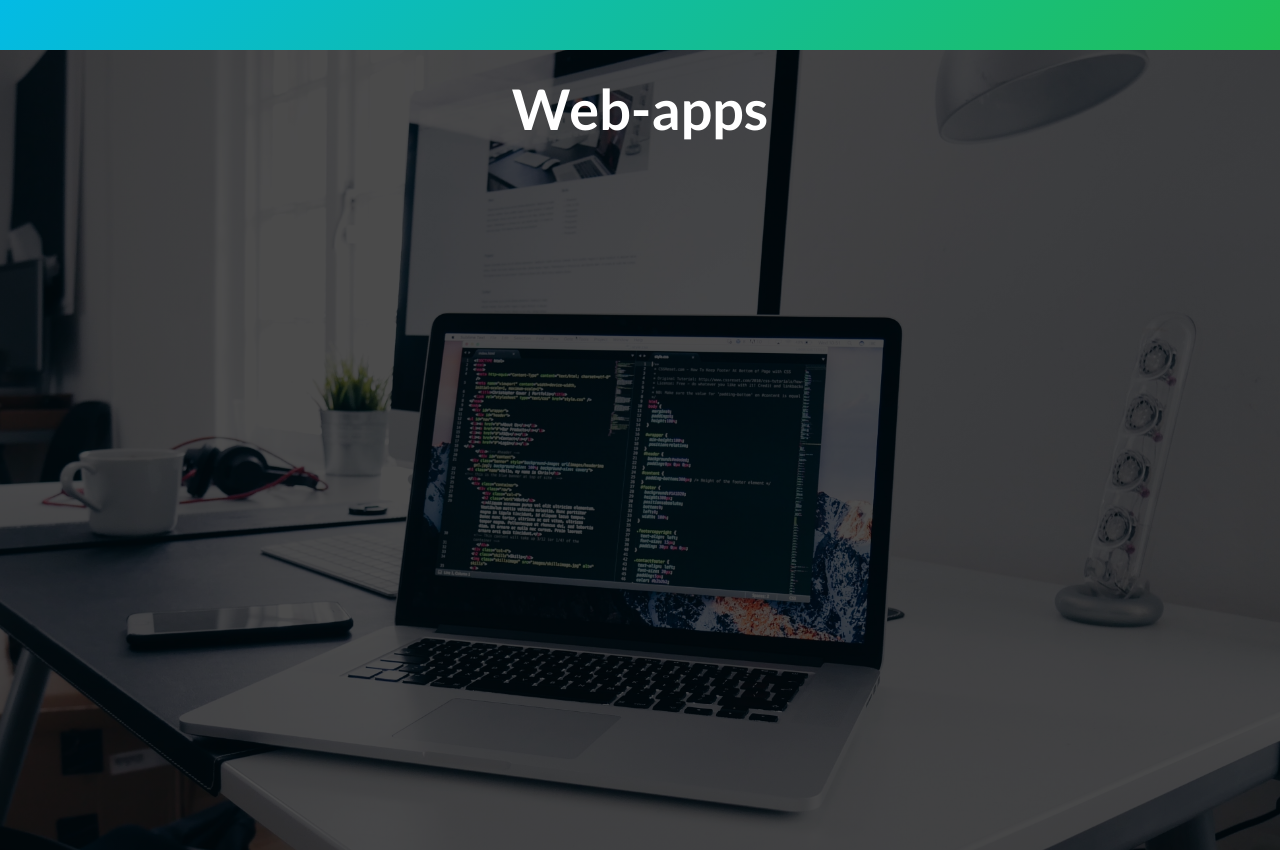
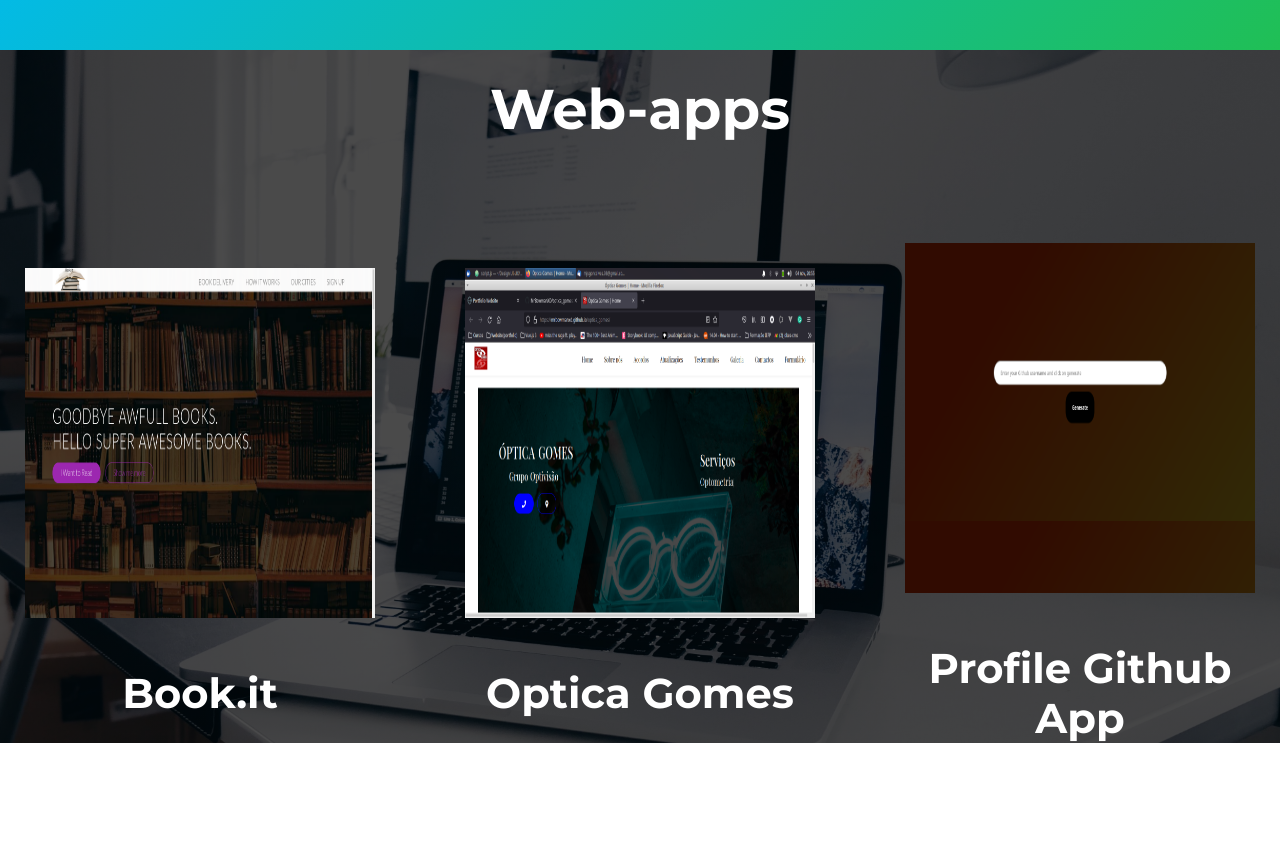
Before and after one commit to MrBowmanXD/portfolio, a plain HTML site: page index.html in a window 1280 px wide. Shown: the part 593-1443 px from the top of the page. After the commit the page ends 1336 px from the top, so only its background shows below. Drawn offline with nearby package versions, Linux system fonts and the light colour scheme.

Commit message:
updated the web-apps section

```diff
--- a/css/style.css
+++ b/css/style.css
@@ -32,6 +32,7 @@ body {
 }
 
 .portfolio_title {
+  font-family: "Montserrat", sans-serif;
   text-align: center;
   padding: 50px;
   line-height: 1.6;
@@ -39,6 +40,7 @@ body {
 
 .portfolio_subtitles {
   line-height: 1.2;
+  font-family: "Montserrat", sans-serif;
 }
 
 .logotipo {
@@ -72,6 +74,7 @@ body {
 }
 
 .btn {
+  font-family: "Montserrat", sans-serif;
   padding: 10px;
   border-radius: 50px;
   margin-top: 15px;
@@ -110,7 +113,7 @@ h1 {
 
 #typed {
   font-weight: bold;
-  font-family: "Lato", sans-serif;
+  font-family: "Montserrat", sans-serif;
   font-size: 26px;
 }
 
@@ -120,7 +123,7 @@ h1 {
   background-size: cover;
   background-position: center;
   background-attachment: fixed;
-  height: 100vh;
+  /* height: 100vh; */
 }
 
 .center {
@@ -128,9 +131,42 @@ h1 {
 }
 
 .web-apps__title {
-  font-family: "Lato", sans-serif;
+  font-family: "Montserrat", sans-serif;
   font-size: 350%;
   margin-bottom: 25px;
   padding: 25px;
   color: white;
 }
+
+.web-apps__subtitle {
+  font-family: "Montserrat", sans-serif;
+  font-size: 260%;
+  margin-top: 50px;
+  color: white;
+}
+
+.row {
+  display: flex;
+  justify-content: center;
+  align-items: center;
+  gap: 20px 40px;
+}
+
+.col-1-of-3 {
+  flex: 1 1 30%;
+  margin-top: 50px;
+}
+
+.col-1-of-3 a {
+  display: flex;
+  justify-content: center;
+  align-items: center;
+}
+
+.img__container img {
+  display: flex;
+  justify-content: center;
+  align-items: center;
+  width: 350px;
+  height: 350px;
+}
--- a/index.html
+++ b/index.html
@@ -9,6 +9,14 @@
     <link rel="preconnect" href="https://fonts.gstatic.com" crossorigin />
     <link
       href="https://fonts.googleapis.com/css2?family=Lato:wght@100;300;400;700;900&display=swap"
+      rel="stylesheet"
+    />
+    <link rel="preconnect" href="https://fonts.googleapis.com" />
+    <link rel="preconnect" href="https://fonts.gstatic.com" crossorigin />
+    <link rel="preconnect" href="https://fonts.googleapis.com" />
+    <link rel="preconnect" href="https://fonts.gstatic.com" crossorigin />
+    <link
+      href="https://fonts.googleapis.com/css2?family=Montserrat:wght@400;700;800;900&display=swap"
       rel="stylesheet"
     />
     <script src="https://cdn.jsdelivr.net/npm/typed.js@2.0.12"></script>
@@ -67,6 +75,30 @@
       <div class="center">
         <h2 class="web-apps__title">Web-apps</h2>
       </div>
+      <div class="row">
+        <div class="col-1-of-3 img__container">
+          <a target="_blank" href="https://mrbowmanxd.github.io/book.it/"
+            ><img src="./img/book_it.png" alt="Book.it application"
+          /></a>
+          <h2 class="center web-apps__subtitle">Book.it</h2>
+        </div>
+        <div class="col-1-of-3 img__container">
+          <a target="_blank" href="https://mrbowmanxd.github.io/optica_gomes/"
+            ><img src="./img/optica_gomes.png" alt="Optica Gomes Website"
+          /></a>
+          <h2 class="center web-apps__subtitle">Optica Gomes</h2>
+        </div>
+        <div class="col-1-of-3 img__container">
+          <a
+            target="_blank"
+            href="https://mrbowmanxd.github.io/profile-github-app/"
+            ><img
+              src="./img/profile_github_app.png"
+              alt="Profile Github application"
+          /></a>
+          <h2 class="center web-apps__subtitle">Profile Github App</h2>
+        </div>
+      </div>
     </section>
     <script src="./js/script.js"></script>
   </body>
--- a/js/script.js
+++ b/js/script.js
@@ -32,5 +32,8 @@ function myStickyFunction() {
     // btn.classList.add("btn-full");
   } else {
     navbar.classList.remove("sticky");
+    btn.forEach((item, i) => {
+      item.classList.remove("btn-full");
+    });
   }
 }
```
Also changed, not shown: img/optica_gomes.png (added), img/profile_github_app.png (added).
